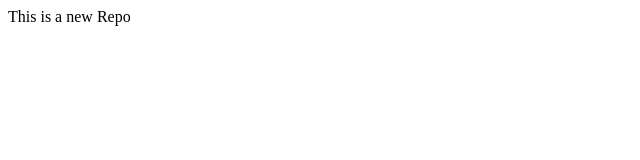
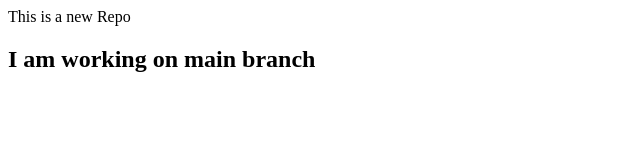
Before and after one commit to rithiksai27/LocalRepo, a plain HTML site: page index.html in a window 1280 px wide. Shown: the whole page, without its empty margins (0-640 px from the left). Drawn offline with Linux system fonts and the light colour scheme.

Commit message:
Working on main Branch

```diff
--- a/index.html
+++ b/index.html
@@ -1 +1,2 @@
 <p>This is a new Repo</p>
+<h2>I am working on main branch</h2>
```
